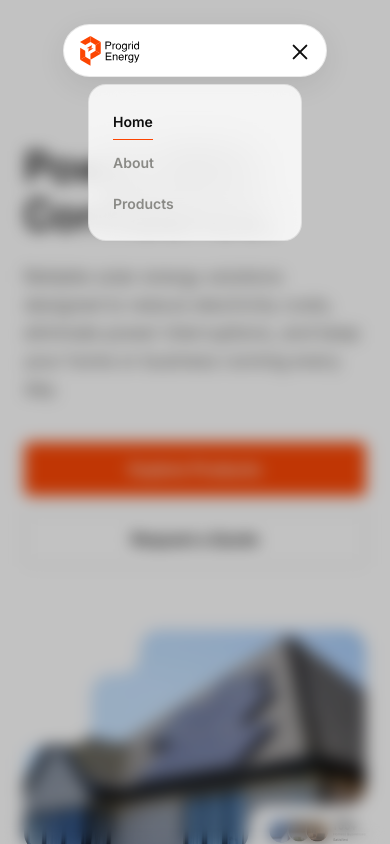
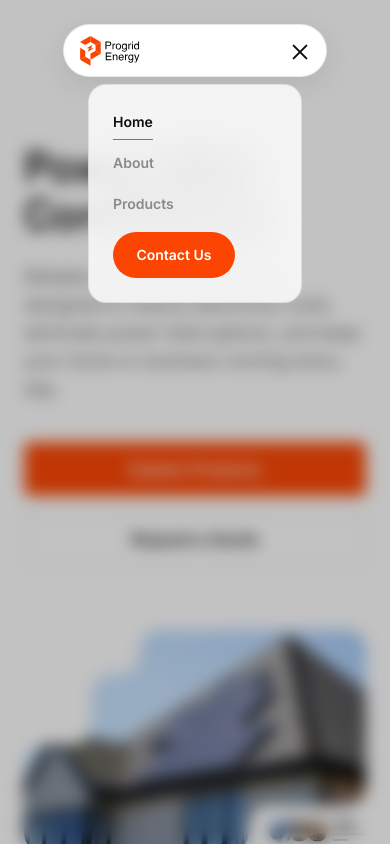
Before and after one commit to Tobidavid11/progrid-energy, a React (Vite) app: page / in a window 390 px wide. Both pictures are taken after a click on the button 300 px from the left and 50 px from the top of the page. Shown: the top 844 px of the page. Built offline with nearby package versions, Linux system fonts and the light colour scheme.

Commit message:
added contact button to mobile view

```diff
--- a/src/components/common/NavBar.tsx
+++ b/src/components/common/NavBar.tsx
@@ -8,6 +8,7 @@ const LINKS = [
   { label: "Home", to: "/" },
   { label: "About", to: "/about" },
   { label: "Products", to: "/products" },
+
   // { label: "FAQ", to: "/#faq" },
 ];
 
@@ -64,12 +65,20 @@ export default function Navbar() {
                   </NavLink>
                 </motion.div>
               ))}
+               <motion.a
+                href="/contact"
+                className="btn btn-primary navbar__cta btn-mobile"
+                whileHover={{ scale: 1.04 }}
+                whileTap={{ scale: 0.96 }}
+              >
+                Contact Us
+              </motion.a>
             </nav>
 
             <div className="navbar__actions">
               <motion.a
                 href="/contact"
-                className="btn btn-primary navbar__cta"
+                className="btn btn-primary navbar__cta btn-desk"
                 whileHover={{ scale: 1.04 }}
                 whileTap={{ scale: 0.96 }}
               >
--- a/src/styles/navbar.css
+++ b/src/styles/navbar.css
@@ -141,7 +141,9 @@
   -webkit-backdrop-filter: blur(8px);
   z-index: 45;
 }
-
+ .btn-mobile{
+display:none
+  }
 @media (max-width: 860px) {
   .navbar__inner {
     padding: 0.6rem 0.6rem 0.6rem 1rem;
@@ -149,6 +151,12 @@
 
   .navbar__cta {
     display: none;
+  }
+  .btn-mobile{
+display:flex
+  }
+  .btn-nav{
+display:none
   }
 
   .navbar__toggle {
```
